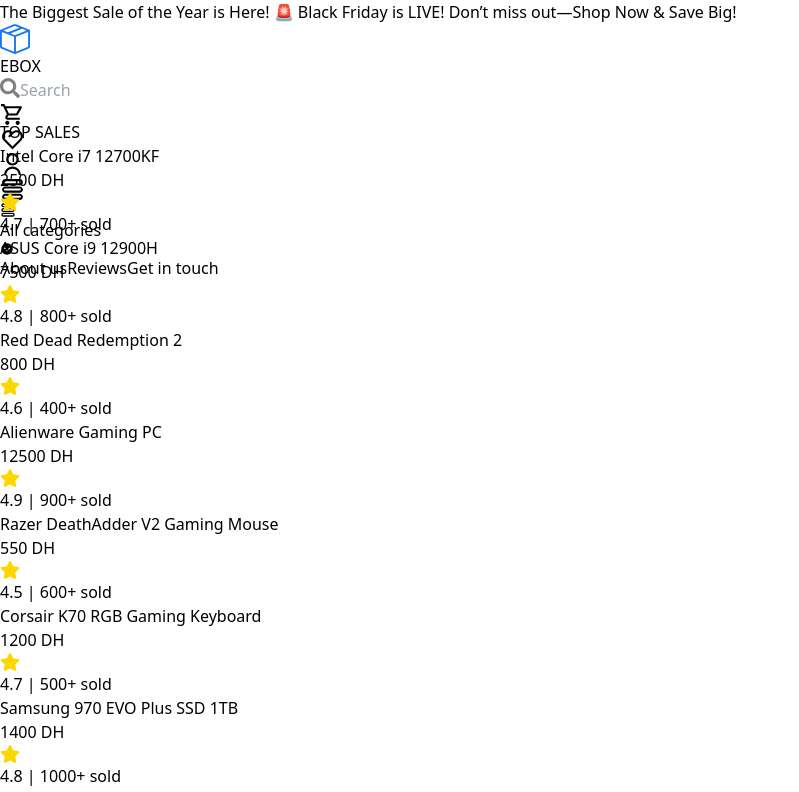
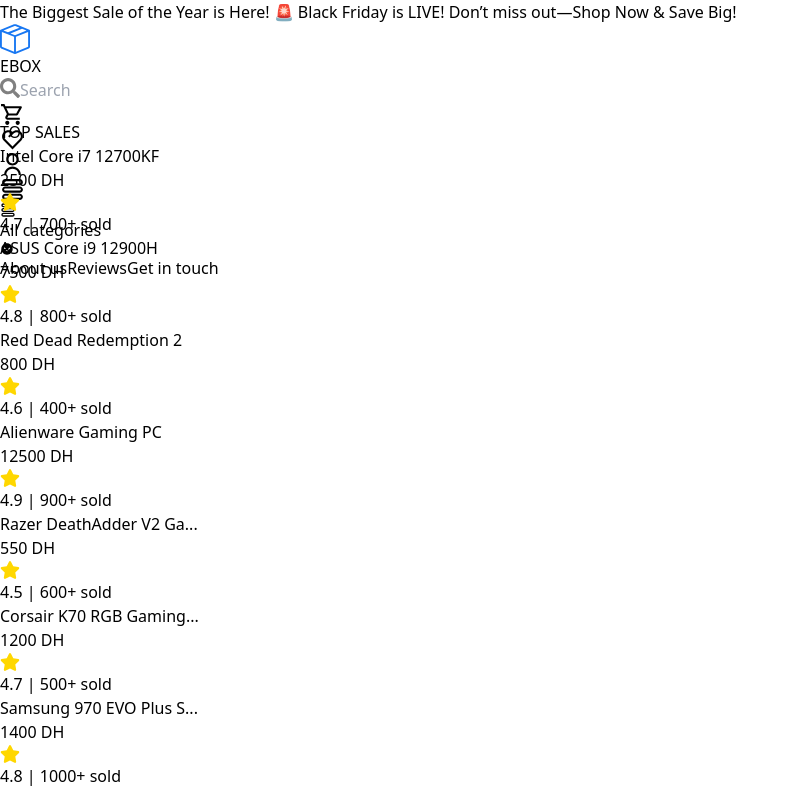
Before and after one commit to ElallaouiYounes/Dev201-Project, a React (Vite) app: page / in a window 1280 px wide. Shown: the top 792 px of the page, without its empty margins (0-799 px from the left). Built offline with nearby package versions, Linux system fonts and the light colour scheme.

Commit message:
add text lenght effect

```diff
--- a/src/components/HomeComponents/ProductCard.jsx
+++ b/src/components/HomeComponents/ProductCard.jsx
@@ -26,12 +26,14 @@
 
 const Card = ({ product }) => {
   const { name, price, rating, sold, image } = product;
+
+  const dispalName = name.length >= 24 ? name.slice(0, 22) + "..." : name;
   return (
     <div className="flex flex-col justify-center items-center border-2 rounded-sm w-[230px] h-[300px] m-4 py-2">
       <div className="w-[90%] h-[70%] bg-contain bg-no-repeat bg-center" style={{ backgroundImage: `url(${image})` }}>
       </div>
       <div className="flex flex-col justify-center w-[90%] h-[20%] font-semibold">
-        <p>{name}</p>
+        <p>{dispalName}</p>
         <p>{price}</p>
       </div>
       <div className="flex flex-row items-center gap-2 w-[90%] h-[10%]">
```
